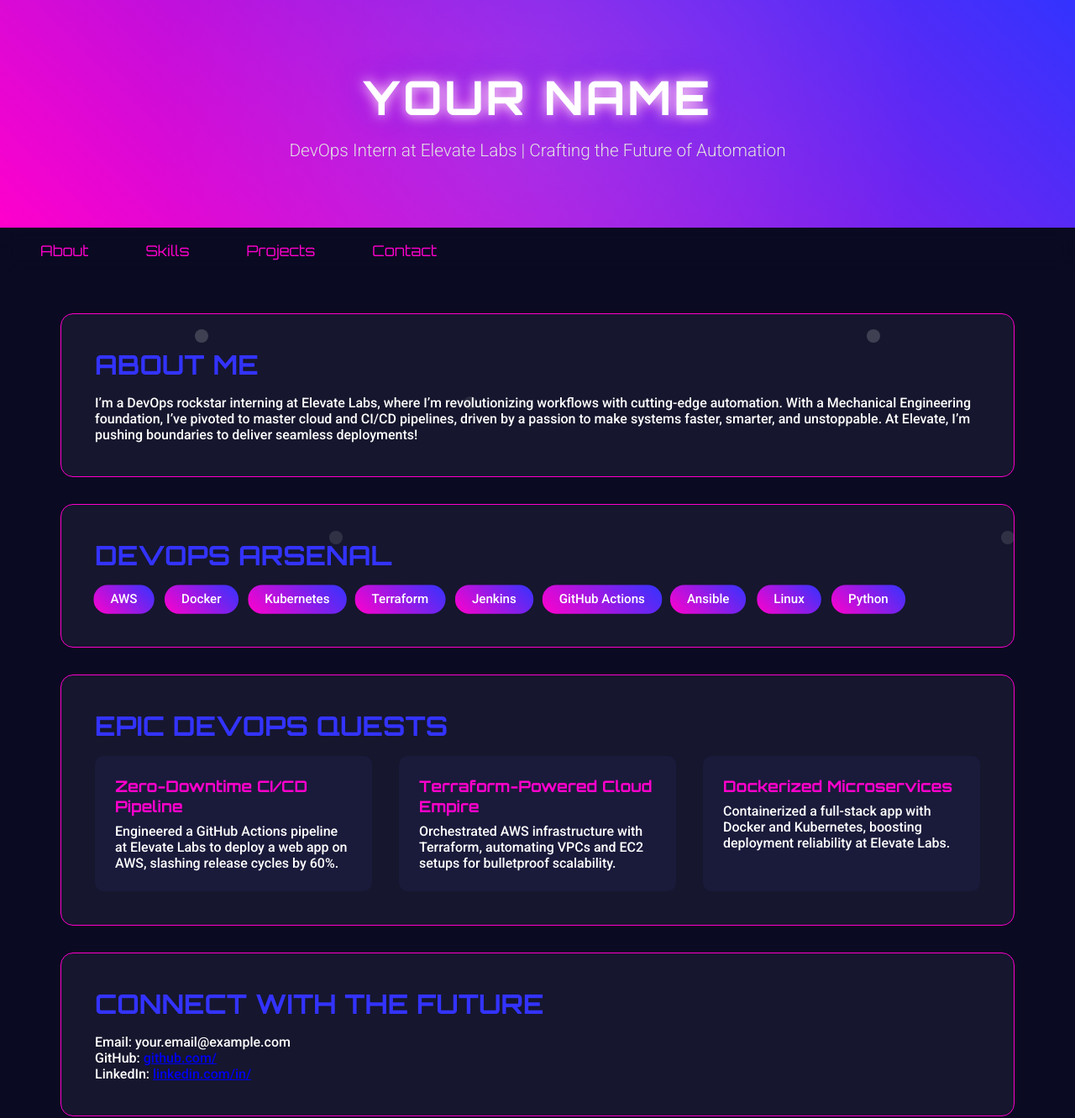
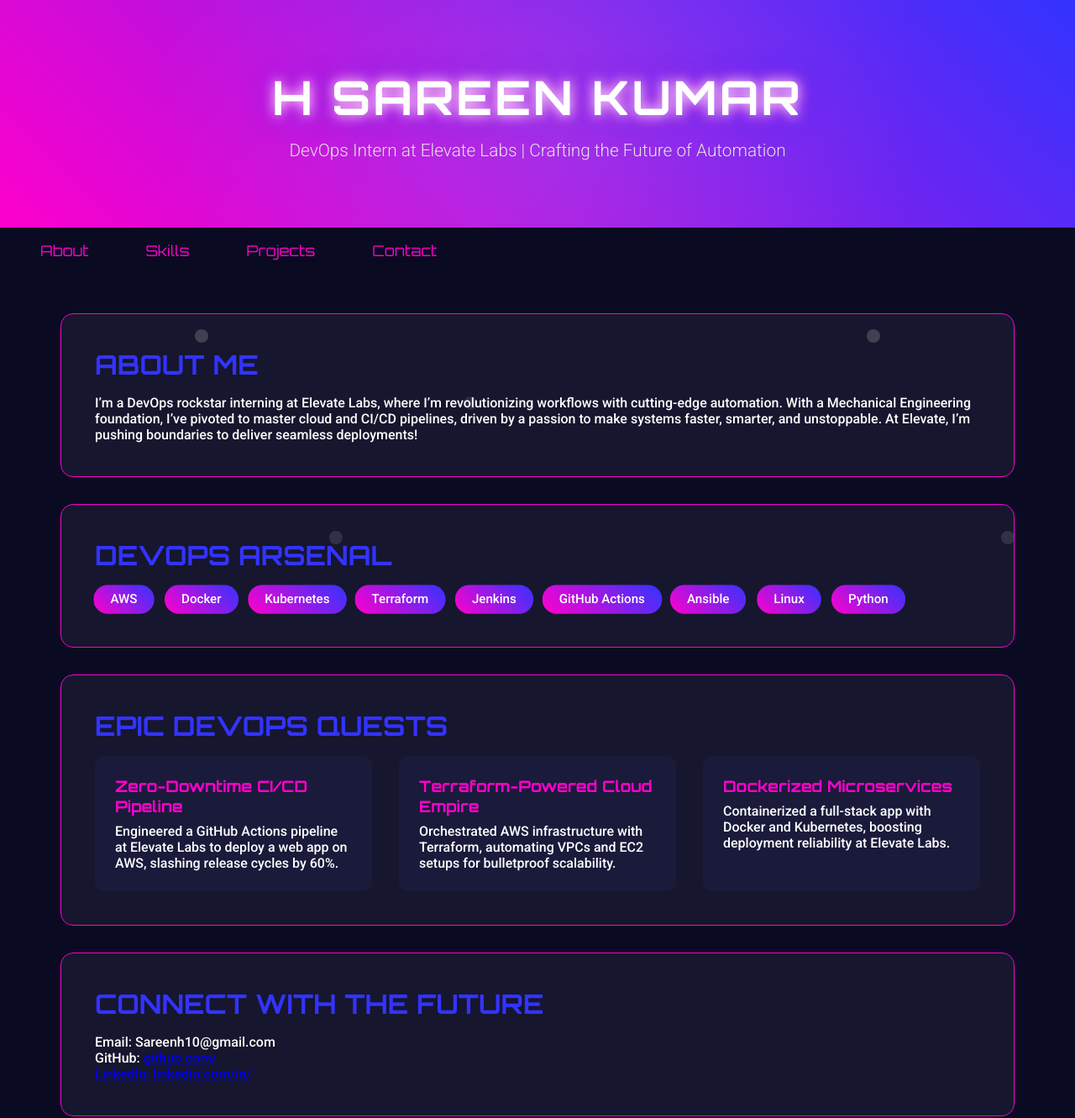
Before and after one commit to Sareenh1/portfolio-website, a plain HTML site: page index.html in a window 1280 px wide. Shown: the top 1331 px of the page at 84% size. Drawn offline with Linux system fonts and the light colour scheme.

Commit message:
Initial commit: Portfolio website with index.html and README

```diff
--- a/index.html
+++ b/index.html
@@ -3,7 +3,7 @@
 <head>
     <meta charset="UTF-8">
     <meta name="viewport" content="width=device-width, initial-scale=1.0">
-    <title>Your Name - DevOps Rockstar</title>
+    <title>H Sareen Kumar - DevOps Intern</title>
     <link href="https://fonts.googleapis.com/css2?family=Orbitron:wght@400;700&family=Roboto:wght@300;500&display=swap" rel="stylesheet">
     <style>
         * {
@@ -197,7 +197,7 @@
 <body>
     <div class="stars"></div>
     <header>
-        <h1>Your Name</h1>
+        <h1>H Sareen Kumar</h1>
         <p>DevOps Intern at Elevate Labs | Crafting the Future of Automation</p>
     </header>
     <nav>
@@ -244,9 +244,9 @@
         </div>
         <div class="section" id="contact">
             <h2>Connect with the Future</h2>
-            <p>Email: your.email@example.com</p>
-            <p>GitHub: <a href="https://github.com/<your-username>">github.com/<your-username></a></p>
-            <p>LinkedIn: <a href="https://linkedin.com/in/">linkedin.com/in/<your-profile></a></p>
+            <p>Email: Sareenh10@gmail.com</p>
+            <p>GitHub: <a href="https://github.com/<Sareenh1>">github.com/<Sareen Kumar</a></p>
+            <p>LinkedIn: <a href="https://linkedin.com/in/sareen-kumar">linkedin.com/in/<Sareen Kumar></a></p>
         </div>
     </div>
     <footer>
```
